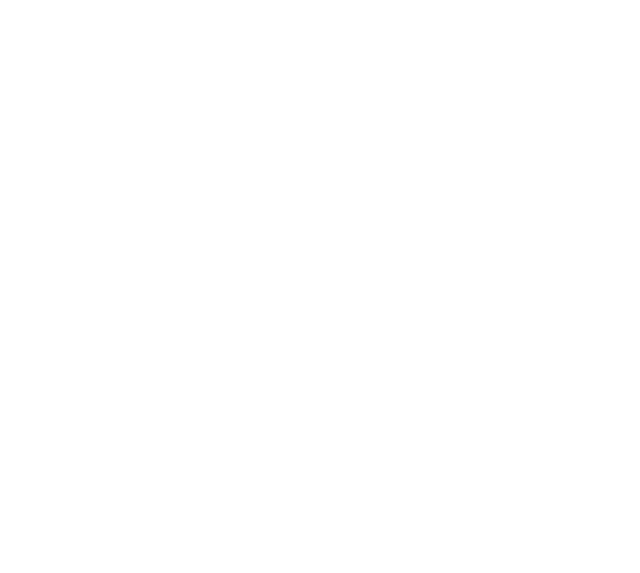
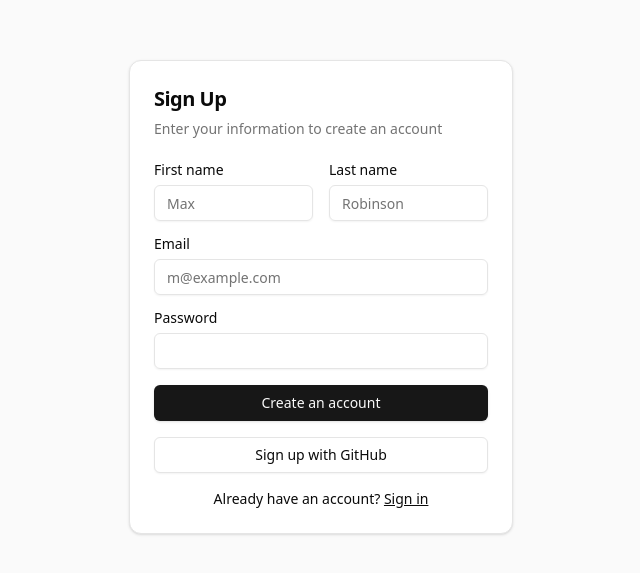
Before and after one commit to nureka-rodrigo/Express-Auth-Frontend, a React (Vite) app: page / in a window 1280 px wide. Shown: the part 103-676 px from the top of the page, without its empty margins (319-959 px from the left). Built offline with nearby package versions, Linux system fonts and the light colour scheme.

Commit message:
Create sign-up page

```diff
--- a/package.json
+++ b/package.json
@@ -11,11 +11,14 @@
   },
   "dependencies": {
     "@radix-ui/react-icons": "^1.3.0",
+    "@radix-ui/react-label": "^2.1.0",
+    "@radix-ui/react-slot": "^1.1.0",
     "class-variance-authority": "^0.7.0",
     "clsx": "^2.1.1",
     "lucide-react": "^0.445.0",
     "react": "^18.3.1",
     "react-dom": "^18.3.1",
+    "react-router-dom": "^6.26.2",
     "tailwind-merge": "^2.5.2",
     "tailwindcss-animate": "^1.0.7"
   },
--- a/src/App.tsx
+++ b/src/App.tsx
@@ -1,9 +1,17 @@
 import './App.css'
+import {Route, Routes} from "react-router-dom";
+import {SignUp} from "@/pages/sign-up.tsx";
 
 function App() {
   return (
     <>
+      <div className="bg-neutral-50 dark:bg-neutral-950">
+        <Routes>
+          <Route path="/" element={<SignUp/>}/>
 
+          <Route path="*" element={<SignUp/>}/>
+        </Routes>
+      </div>
     </>
   )
 }
--- /dev/null
+++ b/src/components/ui/button.tsx
@@ -0,0 +1,57 @@
+import * as React from "react"
+import { Slot } from "@radix-ui/react-slot"
+import { cva, type VariantProps } from "class-variance-authority"
+
+import { cn } from "@/lib/utils"
+
+const buttonVariants = cva(
+  "inline-flex items-center justify-center whitespace-nowrap rounded-md text-sm font-medium transition-colors focus-visible:outline-none focus-visible:ring-1 focus-visible:ring-ring disabled:pointer-events-none disabled:opacity-50",
+  {
+    variants: {
+      variant: {
+        default:
+          "bg-primary text-primary-foreground shadow hover:bg-primary/90",
+        destructive:
+          "bg-destructive text-destructive-foreground shadow-sm hover:bg-destructive/90",
+        outline:
+          "border border-input bg-background shadow-sm hover:bg-accent hover:text-accent-foreground",
+        secondary:
+          "bg-secondary text-secondary-foreground shadow-sm hover:bg-secondary/80",
+        ghost: "hover:bg-accent hover:text-accent-foreground",
+        link: "text-primary underline-offset-4 hover:underline",
+      },
+      size: {
+        default: "h-9 px-4 py-2",
+        sm: "h-8 rounded-md px-3 text-xs",
+        lg: "h-10 rounded-md px-8",
+        icon: "h-9 w-9",
+      },
+    },
+    defaultVariants: {
+      variant: "default",
+      size: "default",
+    },
+  }
+)
+
+export interface ButtonProps
+  extends React.ButtonHTMLAttributes<HTMLButtonElement>,
+    VariantProps<typeof buttonVariants> {
+  asChild?: boolean
+}
+
+const Button = React.forwardRef<HTMLButtonElement, ButtonProps>(
+  ({ className, variant, size, asChild = false, ...props }, ref) => {
+    const Comp = asChild ? Slot : "button"
+    return (
+      <Comp
+        className={cn(buttonVariants({ variant, size, className }))}
+        ref={ref}
+        {...props}
+      />
+    )
+  }
+)
+Button.displayName = "Button"
+
+export { Button, buttonVariants }
--- /dev/null
+++ b/src/components/ui/card.tsx
@@ -0,0 +1,76 @@
+import * as React from "react"
+
+import { cn } from "@/lib/utils"
+
+const Card = React.forwardRef<
+  HTMLDivElement,
+  React.HTMLAttributes<HTMLDivElement>
+>(({ className, ...props }, ref) => (
+  <div
+    ref={ref}
+    className={cn(
+      "rounded-xl border bg-card text-card-foreground shadow",
+      className
+    )}
+    {...props}
+  />
+))
+Card.displayName = "Card"
+
+const CardHeader = React.forwardRef<
+  HTMLDivElement,
+  React.HTMLAttributes<HTMLDivElement>
+>(({ className, ...props }, ref) => (
+  <div
+    ref={ref}
+    className={cn("flex flex-col space-y-1.5 p-6", className)}
+    {...props}
+  />
+))
+CardHeader.displayName = "CardHeader"
+
+const CardTitle = React.forwardRef<
+  HTMLParagraphElement,
+  React.HTMLAttributes<HTMLHeadingElement>
+>(({ className, ...props }, ref) => (
+  <h3
+    ref={ref}
+    className={cn("font-semibold leading-none tracking-tight", className)}
+    {...props}
+  />
+))
+CardTitle.displayName = "CardTitle"
+
+const CardDescription = React.forwardRef<
+  HTMLParagraphElement,
+  React.HTMLAttributes<HTMLParagraphElement>
+>(({ className, ...props }, ref) => (
+  <p
+    ref={ref}
+    className={cn("text-sm text-muted-foreground", className)}
+    {...props}
+  />
+))
+CardDescription.displayName = "CardDescription"
+
+const CardContent = React.forwardRef<
+  HTMLDivElement,
+  React.HTMLAttributes<HTMLDivElement>
+>(({ className, ...props }, ref) => (
+  <div ref={ref} className={cn("p-6 pt-0", className)} {...props} />
+))
+CardContent.displayName = "CardContent"
+
+const CardFooter = React.forwardRef<
+  HTMLDivElement,
+  React.HTMLAttributes<HTMLDivElement>
+>(({ className, ...props }, ref) => (
+  <div
+    ref={ref}
+    className={cn("flex items-center p-6 pt-0", className)}
+    {...props}
+  />
+))
+CardFooter.displayName = "CardFooter"
+
+export { Card, CardHeader, CardFooter, CardTitle, CardDescription, CardContent }
--- /dev/null
+++ b/src/components/ui/input.tsx
@@ -0,0 +1,25 @@
+import * as React from "react"
+
+import { cn } from "@/lib/utils"
+
+export interface InputProps
+  extends React.InputHTMLAttributes<HTMLInputElement> {}
+
+const Input = React.forwardRef<HTMLInputElement, InputProps>(
+  ({ className, type, ...props }, ref) => {
+    return (
+      <input
+        type={type}
+        className={cn(
+          "flex h-9 w-full rounded-md border border-input bg-transparent px-3 py-1 text-sm shadow-sm transition-colors file:border-0 file:bg-transparent file:text-sm file:font-medium file:text-foreground placeholder:text-muted-foreground focus-visible:outline-none focus-visible:ring-1 focus-visible:ring-ring disabled:cursor-not-allowed disabled:opacity-50",
+          className
+        )}
+        ref={ref}
+        {...props}
+      />
+    )
+  }
+)
+Input.displayName = "Input"
+
+export { Input }
--- /dev/null
+++ b/src/components/ui/label.tsx
@@ -0,0 +1,24 @@
+import * as React from "react"
+import * as LabelPrimitive from "@radix-ui/react-label"
+import { cva, type VariantProps } from "class-variance-authority"
+
+import { cn } from "@/lib/utils"
+
+const labelVariants = cva(
+  "text-sm font-medium leading-none peer-disabled:cursor-not-allowed peer-disabled:opacity-70"
+)
+
+const Label = React.forwardRef<
+  React.ElementRef<typeof LabelPrimitive.Root>,
+  React.ComponentPropsWithoutRef<typeof LabelPrimitive.Root> &
+    VariantProps<typeof labelVariants>
+>(({ className, ...props }, ref) => (
+  <LabelPrimitive.Root
+    ref={ref}
+    className={cn(labelVariants(), className)}
+    {...props}
+  />
+))
+Label.displayName = LabelPrimitive.Root.displayName
+
+export { Label }
--- a/src/main.tsx
+++ b/src/main.tsx
@@ -2,9 +2,12 @@
 import { createRoot } from 'react-dom/client'
 import App from './App.tsx'
 import './index.css'
+import {BrowserRouter} from "react-router-dom";
 
 createRoot(document.getElementById('root')!).render(
   <StrictMode>
-    <App />
+    <BrowserRouter>
+      <App />
+    </BrowserRouter>
   </StrictMode>,
 )
--- /dev/null
+++ b/src/pages/sign-up.tsx
@@ -0,0 +1,59 @@
+import {Button} from "@/components/ui/button"
+import {Card, CardContent, CardDescription, CardHeader, CardTitle,} from "@/components/ui/card"
+import {Input} from "@/components/ui/input"
+import {Label} from "@/components/ui/label"
+import {Link} from "react-router-dom";
+
+export function SignUp() {
+  return (
+    <section className="flex flex-col justify-center items-center min-h-screen px-4">
+      <Card className="mx-auto max-w-sm">
+        <CardHeader>
+          <CardTitle className="text-xl">Sign Up</CardTitle>
+          <CardDescription>
+            Enter your information to create an account
+          </CardDescription>
+        </CardHeader>
+        <CardContent>
+          <div className="grid gap-4">
+            <div className="grid grid-cols-2 gap-4">
+              <div className="grid gap-2">
+                <Label htmlFor="first-name">First name</Label>
+                <Input id="first-name" placeholder="Max" required/>
+              </div>
+              <div className="grid gap-2">
+                <Label htmlFor="last-name">Last name</Label>
+                <Input id="last-name" placeholder="Robinson" required/>
+              </div>
+            </div>
+            <div className="grid gap-2">
+              <Label htmlFor="email">Email</Label>
+              <Input
+                id="email"
+                type="email"
+                placeholder="m@example.com"
+                required
+              />
+            </div>
+            <div className="grid gap-2">
+              <Label htmlFor="password">Password</Label>
+              <Input id="password" type="password"/>
+            </div>
+            <Button type="submit" className="w-full">
+              Create an account
+            </Button>
+            <Button variant="outline" className="w-full">
+              Sign up with GitHub
+            </Button>
+          </div>
+          <div className="mt-4 text-center text-sm">
+            Already have an account?{" "}
+            <Link to="#" className="underline">
+              Sign in
+            </Link>
+          </div>
+        </CardContent>
+      </Card>
+    </section>
+  )
+}
```
Also changed, not shown: 2 other files (tests, documents, lock files or other folders).
